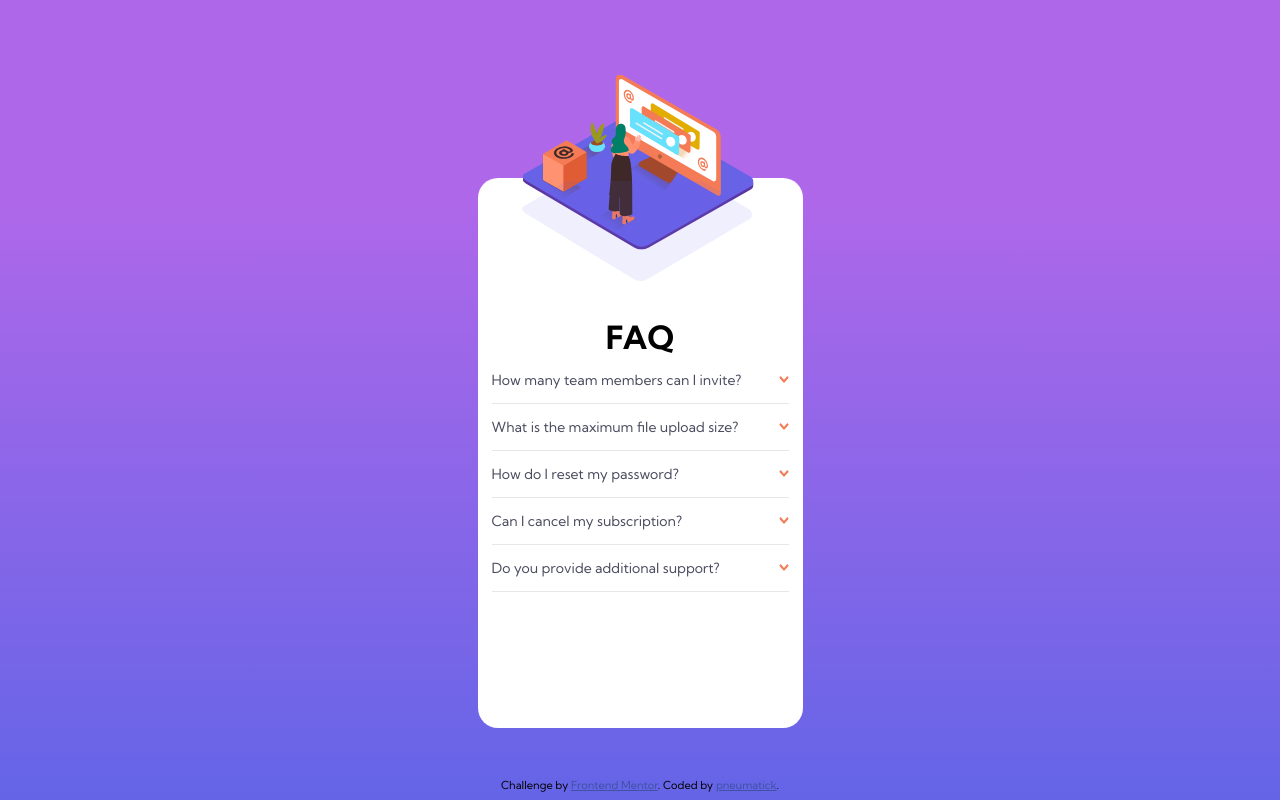
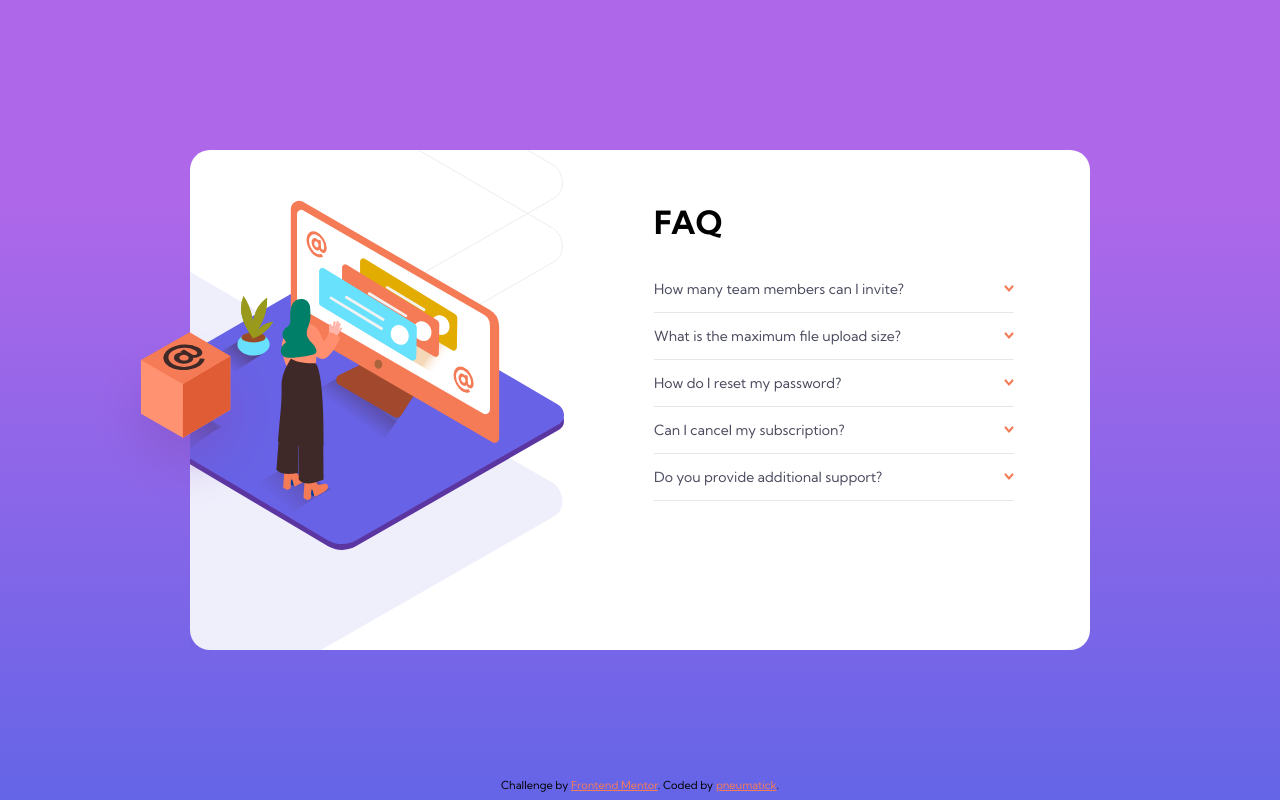
Before and after one commit to pneumatick/FrontendMentor-FAQAccordionCard, a plain HTML site: page index.html in a window 1280 px wide. Drawn offline with Linux system fonts and the light colour scheme.

Commit message:
Desktop styling complete

```diff
--- a/index.html
+++ b/index.html
@@ -14,9 +14,12 @@
 </head>
 <body>
   <main>
+    <div class="desktop-box-image-container">
+      <img id="desktop-box-image" src="images/illustration-box-desktop.svg" alt="Box">
+    </div>
     <div class="images">
-      <img id="mobile-woman" class="mobile-image" src="images/illustration-woman-online-mobile.svg">
-      <img id="mobile-bg" class="mobile-image" src="images/bg-pattern-mobile.svg">
+      <img id="woman" class="mobile-image" src="images/illustration-woman-online-mobile.svg" alt="Woman">
+      <img id="bg" class="mobile-image" src="images/bg-pattern-mobile.svg" alt="Background">
     </div>
     <div class="faq-section">
       <h1>FAQ</h1>
@@ -24,7 +27,7 @@
         <details>
           <summary>
             How many team members can I invite?
-            <img class="custom-arrow" src="images/icon-arrow-down.svg">
+            <img class="custom-arrow" src="images/icon-arrow-down.svg" alt="Collapse arrow">
           </summary>
           <p>You can invite up to 2 additional users on the Free plan. There is no limit on
             team members for the Premium plan.</p>
@@ -33,7 +36,7 @@
         <details>
           <summary>
             What is the maximum file upload size?
-            <img class="custom-arrow" src="images/icon-arrow-down.svg">
+            <img class="custom-arrow" src="images/icon-arrow-down.svg" alt="Collapse arrow">
           </summary>
           <p>No more than 2GB. All files in your account must fit your allotted storage space.</p>
         </details>
@@ -41,7 +44,7 @@
         <details>
           <summary>
             How do I reset my password?
-            <img class="custom-arrow" src="images/icon-arrow-down.svg">
+            <img class="custom-arrow" src="images/icon-arrow-down.svg" alt="Collapse arrow">
           </summary>
           <p>Click “Forgot password” from the login page or “Change password” from your profile page.
             A reset link will be emailed to you.</p>
@@ -50,7 +53,7 @@
         <details>
           <summary>
             Can I cancel my subscription?
-            <img class="custom-arrow" src="images/icon-arrow-down.svg">
+            <img class="custom-arrow" src="images/icon-arrow-down.svg" alt="Collapse arrow">
           </summary>
           <p>Yes! Send us a message and we’ll process your request no questions asked.</p>
         </details>
@@ -58,7 +61,7 @@
         <details>
           <summary>
             Do you provide additional support?
-            <img class="custom-arrow" src="images/icon-arrow-down.svg">
+            <img class="custom-arrow" src="images/icon-arrow-down.svg" alt="Collapse arrow">
           </summary>
           <p>Chat and email support is available 24/7. Phone lines are open during normal business hours.</p>
         </details>
--- a/style.css
+++ b/style.css
@@ -50,7 +50,6 @@ summary {
     display: flex;
     justify-content: space-between;
     align-items: center;
-    /*list-style-image: url("images/icon-arrow-down.svg");*/
     font-size: 14px;
     font-weight: 400;
 }
@@ -59,7 +58,7 @@ summary:hover {
     color: hsl(14, 88%, 65%);
 }
 
-summary:focus {
+details[open] > summary {
     color: black;
     font-weight: 700;
 }
@@ -109,16 +108,86 @@ footer {
 }
 
 .attribution a {
-    color: hsl(228, 45%, 44%);
+    color: hsl(14, 88%, 65%);
 }
 
-#mobile-woman {
+#woman {
     bottom: 80px;
     left: 80px;
     scale: 1.75;
 }
 
-#mobile-bg {
+#bg {
     bottom: 115px;
     left: 30px;
 }
+
+#desktop-box-image {
+    display: none;
+}
+
+@media screen and (min-width: 720px) {
+    main {
+        position: static;
+        display: flex;
+        justify-content: space-between;
+        height: 500px;
+        width: 900px;
+        padding: 0 28px 0 0;
+        /*overflow: hidden;*/
+    }
+
+    h1 {
+        text-align: left;
+        padding: 24px 0;
+    }
+
+    .desktop-box-image-container {
+        position: relative;
+        width: 0;
+        height: 0;
+        top: 180px;
+        left: -100px;
+    }
+
+    .images {
+        width: 50%;
+        height: 100%;
+        box-sizing: border-box;
+        overflow: hidden;
+    }
+
+    .faq-section {
+        z-index: 2;
+        width: 50%;
+        box-sizing: border-box;
+        padding-top: 28px;
+        padding-left: 28px;
+        padding-right: 48px;
+    }
+
+    .faq-accordion {
+        height: 80%;
+    }
+
+    #woman {
+        content: url("images/illustration-woman-online-desktop.svg");
+        scale: 3.5;
+        bottom: -175px;
+        z-index: 1;
+    }
+
+    #bg {
+        content: url("images/bg-pattern-desktop.svg");
+        top: 30%;
+        left: -220px;
+        top: 130px;
+        scale: 8;
+    }
+
+    #desktop-box-image {
+        position: relative;
+        display: block;
+        z-index: 2;
+    }
+}
```
